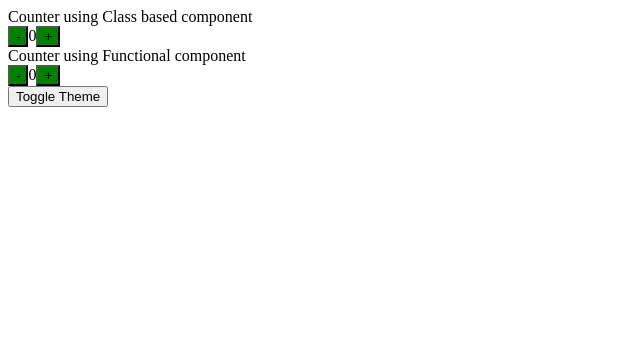
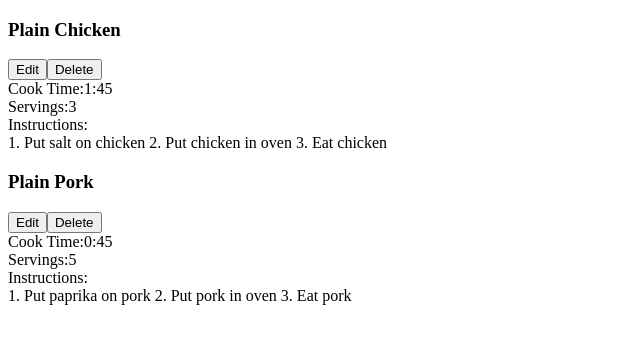
Before and after one commit to sleepyArpan/CookingwithReact, a React (Create React App) app: page / in a window 1280 px wide. Shown: the top 344 px of the page, without its empty margins (0-640 px from the left). Built offline with nearby package versions, Linux system fonts and the light colour scheme.

Commit message:
Cooking list added

```diff
--- a/src/App.js
+++ b/src/App.js
@@ -1,29 +1,26 @@
-import React, { useState } from 'react';
-import Counter from './Counter';
-import CounterHooks from './CounterHooks';
-
-export const ThemeContext = React.createContext();
+import React from 'react';
+import RecipeList from './RecipeList';
 
 function App() {
-  console.log('Render App');
-  const [theme, setTheme] = useState('green');
-  return (
-    <ThemeContext.Provider value={{ backgroundColor: theme }}>
-      Counter using Class based component
-      <Counter initialCount={0} />
-      Counter using Functional component
-      <CounterHooks initialCount={0} />
-      <button
-        onClick={() =>
-          setTheme((prevTheme) => {
-            return prevTheme === 'red' ? 'blue' : 'red';
-          })
-        }
-      >
-        Toggle Theme
-      </button>
-    </ThemeContext.Provider>
-  );
+  return <RecipeList recipes={sampleRecipes} />;
 }
 
+const sampleRecipes = [
+  {
+    id: 1,
+    name: 'Plain Chicken',
+    servings: 3,
+    cookTime: '1:45',
+    instructions:
+      '1. Put salt on chicken\n2. Put chicken in oven\n3. Eat chicken',
+  },
+  {
+    id: 2,
+    name: 'Plain Pork',
+    servings: 5,
+    cookTime: '0:45',
+    instructions: '1. Put paprika on pork\n2. Put pork in oven\n3. Eat pork',
+  },
+];
+
 export default App;
--- a/src/Counter.js
+++ /dev/null
@@ -1,40 +0,0 @@
-import React, { Component } from 'react';
-import { ThemeContext } from './App';
-
-class Counter extends Component {
-  constructor(props) {
-    super(props);
-    this.state = {
-      count: this.props.initialCount,
-    };
-  }
-
-  changeCounter(amount) {
-    this.setState((prevState) => {
-      return {
-        count: prevState.count + amount,
-      };
-    });
-  }
-
-  render() {
-    console.log('Render class based component');
-    return (
-      <ThemeContext.Consumer>
-        {(style) => (
-          <div>
-            <button style={style} onClick={() => this.changeCounter(-1)}>
-              -
-            </button>
-            <span>{this.state.count}</span>
-            <button style={style} onClick={() => this.changeCounter(1)}>
-              +
-            </button>
-          </div>
-        )}
-      </ThemeContext.Consumer>
-    );
-  }
-}
-
-export default Counter;
--- a/src/CounterHooks.js
+++ /dev/null
@@ -1,28 +0,0 @@
-import React, { useState, useContext } from 'react';
-import { ThemeContext } from './App';
-
-function CounterHooks({ initialCount }) {
-  console.log('Render React Hooks');
-  const [count, setCount] = useState(initialCount);
-  const style = useContext(ThemeContext);
-
-  return (
-    <div>
-      <button
-        style={style}
-        onClick={() => setCount((prevCount) => prevCount - 1)}
-      >
-        -
-      </button>
-      <span>{count}</span>
-      <button
-        style={style}
-        onClick={() => setCount((prevCount) => prevCount + 1)}
-      >
-        +
-      </button>
-    </div>
-  );
-}
-
-export default CounterHooks;
--- /dev/null
+++ b/src/Recipe.js
@@ -0,0 +1,28 @@
+import React from 'react';
+
+export default function Recipe(props) {
+  const { name, cookTime, servings, instructions } = props;
+  return (
+    <div>
+      <div>
+        <h3>{name}</h3>
+        <div>
+          <button>Edit</button>
+          <button>Delete</button>
+        </div>
+      </div>
+      <div>
+        <span>Cook Time:</span>
+        <span>{cookTime}</span>
+      </div>
+      <div>
+        <span>Servings:</span>
+        <span>{servings}</span>
+      </div>
+      <div>
+        <span>Instructions:</span>
+        <div>{instructions}</div>
+      </div>
+    </div>
+  );
+}
--- /dev/null
+++ b/src/RecipeList.js
@@ -0,0 +1,12 @@
+import React from 'react';
+import Recipe from './Recipe';
+
+export default function RecipeList({ recipes }) {
+  return (
+    <div>
+      {recipes.map((recipe) => {
+        return <Recipe key={recipe.id} {...recipe} />;
+      })}
+    </div>
+  );
+}
```
